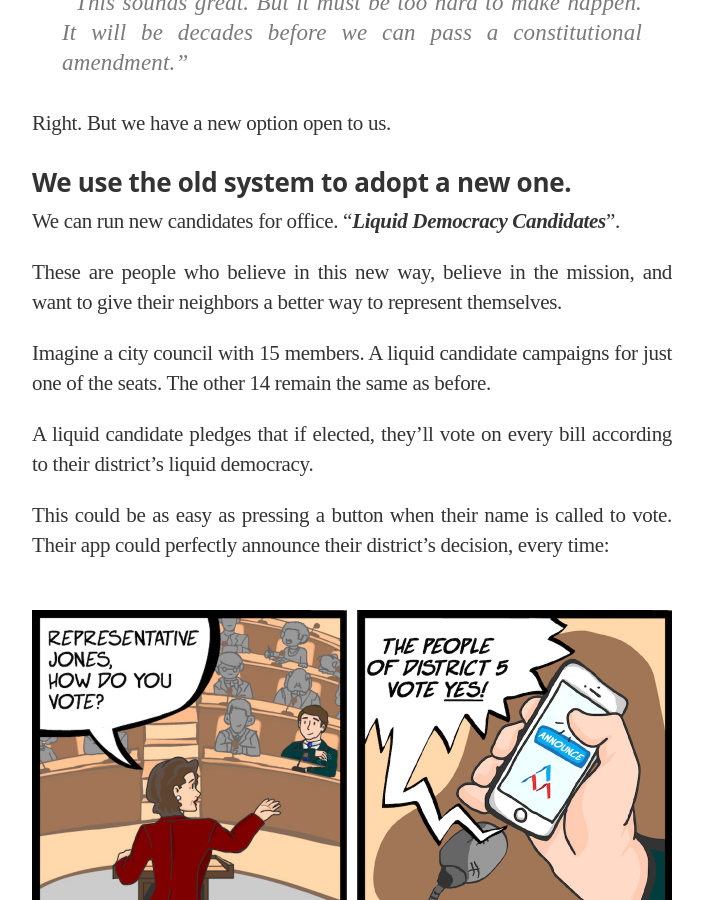
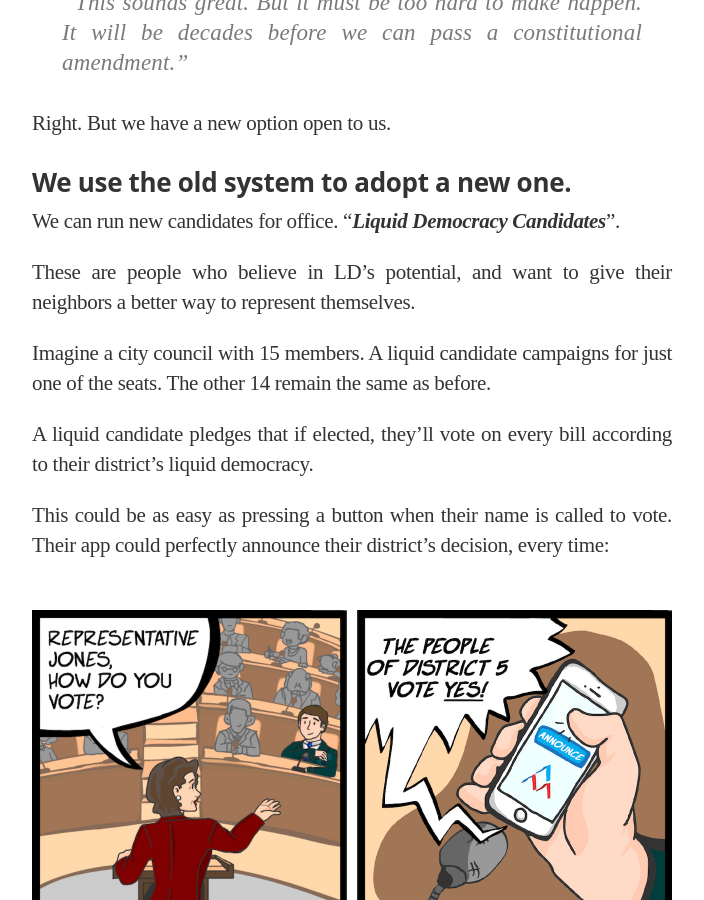
Before and after one commit to voteliquid/blog, a Jekyll site: the page built from _posts/2017-07-04-running-liquid-democracy-candidates.md, in a window 1280 px wide and 900 px high, scrolled down 795 px. Shown: the whole window, without its empty margins (288-992 px from the left). Built offline with Jekyll 4.4.1, drawn with Linux system fonts in a browser that asks for light colours; nearby versions of some CDN libraries; some web fonts are replaced.

Commit message:
Tweak candidates.united.vote

```diff
--- a/_posts/2017-07-04-running-liquid-democracy-candidates.md
+++ b/_posts/2017-07-04-running-liquid-democracy-candidates.md
@@ -23,7 +23,7 @@ Right. But we have a new option open to us.
 
 We can run new candidates for office. "***Liquid Democracy Candidates***”.
 
-These are people who believe in this new way, believe in the mission, and want to give their neighbors a better way to represent themselves.
+These are people who believe in LD's potential, and want to give their neighbors a better way to represent themselves.
 
 Imagine a city council with 15 members. A liquid candidate campaigns for just one of the seats. The other 14 remain the same as before.
 
```
